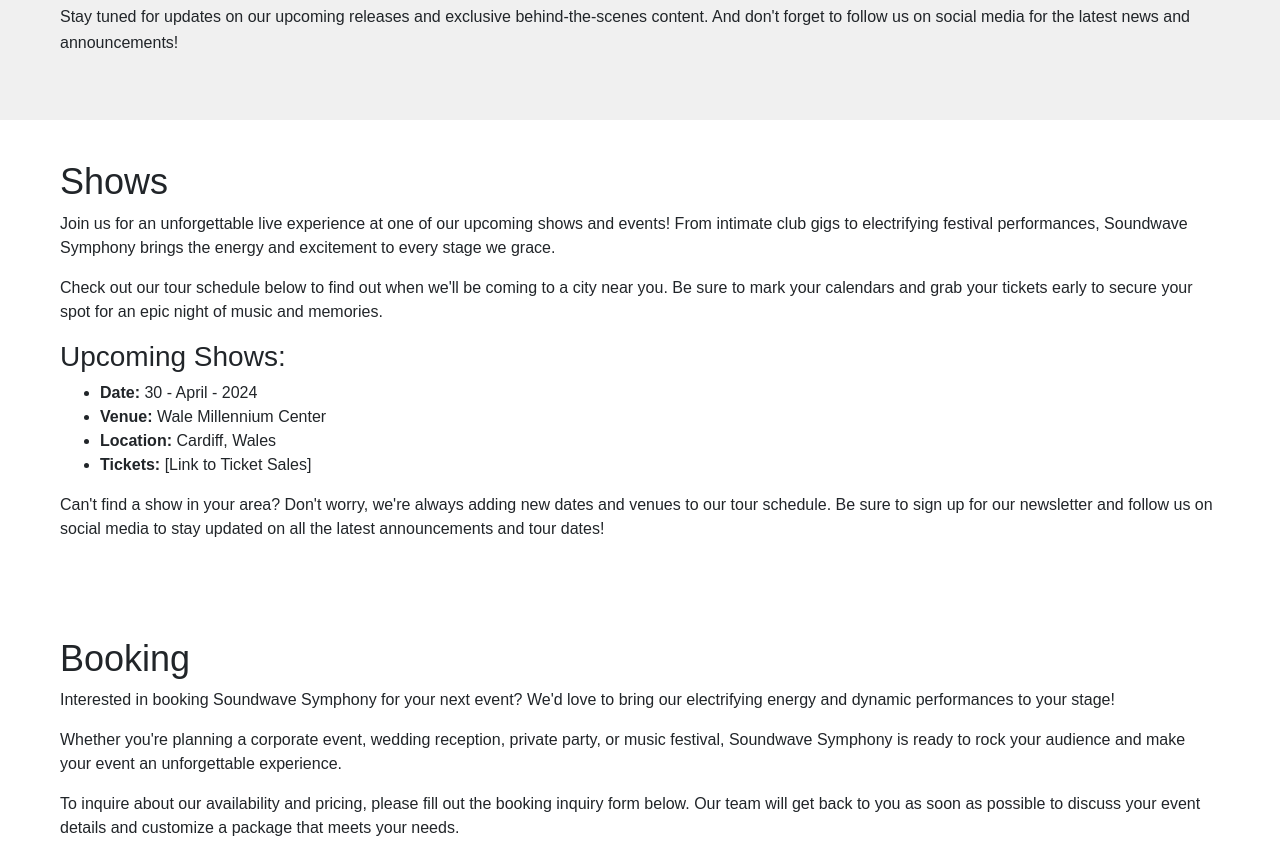
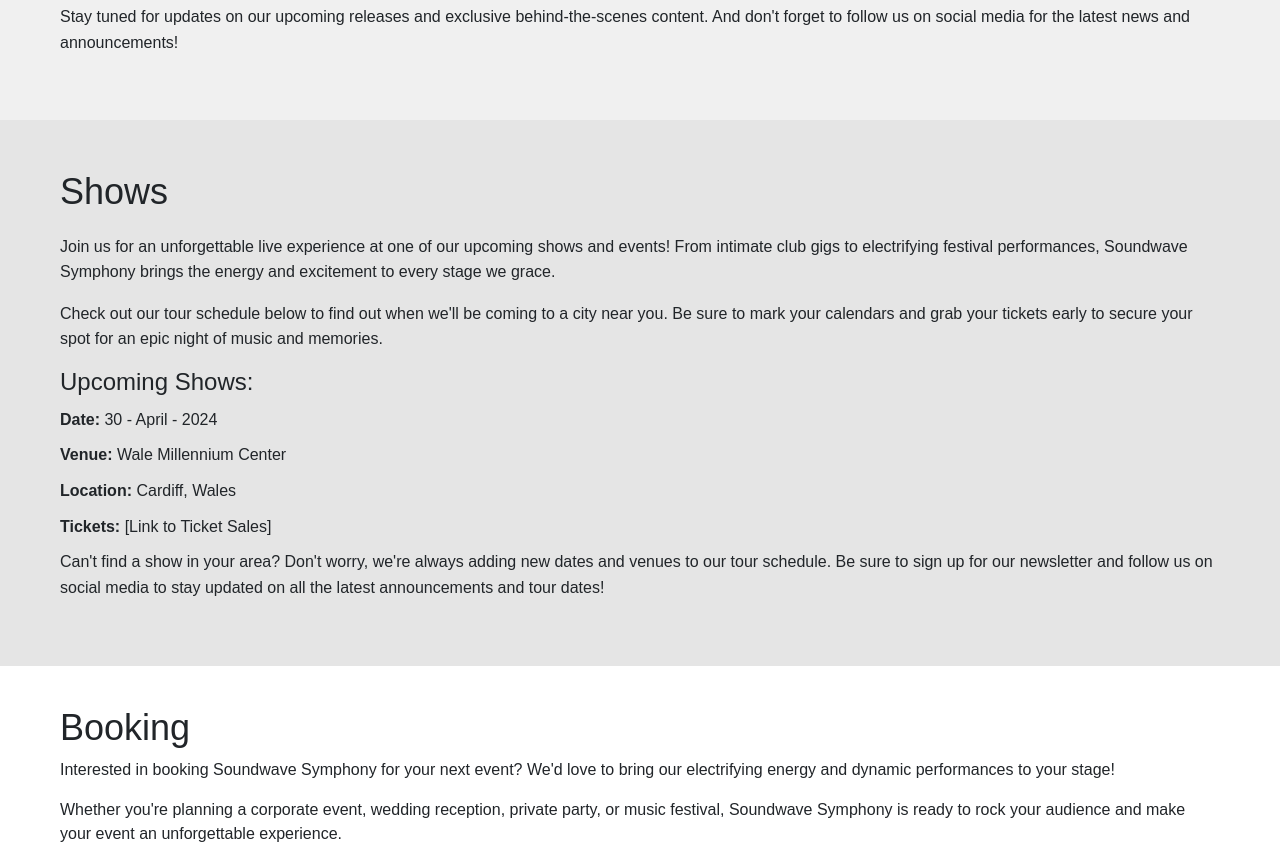
Before and after one commit to oluwatobiHammed/SoundwaveSymphony, a plain HTML site: page index.html in a window 1280 px wide. Shown: the part 940-1793 px from the top of the page. Drawn offline with nearby package versions, Linux system fonts and the light colour scheme.

Commit message:
added style to shows Section

```diff
--- a/index.html
+++ b/index.html
@@ -63,16 +63,16 @@
 </section>
 
 
-
-    <section id="shows">
-        <div class="container">
-            <h2>Shows</h2>
+<section id="shows" class="shows-section">
+    <div class="container">
+        <h2 class="shows-heading">Shows</h2>
+        <div class="shows-content">
             <p>Join us for an unforgettable live experience at one of our upcoming shows and events! From intimate club gigs to electrifying festival performances, Soundwave Symphony brings the energy and excitement to every stage we grace.</p>
 
             <p>Check out our tour schedule below to find out when we'll be coming to a city near you. Be sure to mark your calendars and grab your tickets early to secure your spot for an epic night of music and memories.</p>
 
-            <h3>Upcoming Shows:</h3>
-            <ul>
+            <h3 class="upcoming-shows-heading">Upcoming Shows:</h3>
+            <ul class="upcoming-shows-list">
                 <li><strong>Date:</strong> 30 - April - 2024 </li>
                 <li><strong>Venue:</strong> Wale Millennium Center</li>
                 <li><strong>Location:</strong> Cardiff, Wales</li>
@@ -81,7 +81,9 @@
 
             <p>Can't find a show in your area? Don't worry, we're always adding new dates and venues to our tour schedule. Be sure to sign up for our newsletter and follow us on social media to stay updated on all the latest announcements and tour dates!</p>
         </div>
-    </section>
+    </div>
+</section>
+
 
     <section id="booking">
         <div class="container">
--- a/style.css
+++ b/style.css
@@ -176,3 +176,35 @@ footer p {
 .music-content p {
     margin-bottom: 15px; /* Add margin bottom */
 }
+
+/* Shows Section */
+
+.shows-section {
+    background-color: #e5e5e5; /* Light background color */
+    padding: 50px 0; /* Add padding */
+}
+
+.shows-heading {
+    font-size: 36px; /* Larger font size */
+    margin-bottom: 20px; /* Add margin bottom */
+}
+
+.upcoming-shows-heading {
+    font-size: 24px; /* Larger font size for upcoming shows heading */
+    margin-bottom: 10px; /* Add margin bottom */
+}
+
+.upcoming-shows-list {
+    list-style-type: none;
+    padding: 0;
+    margin: 0;
+}
+
+.upcoming-shows-list li {
+    margin-bottom: 10px; /* Add margin bottom for each list item */
+}
+
+.shows-content {
+    font-size: 16px; /* Font size */
+    line-height: 1.6; /* Line height */
+}
```
